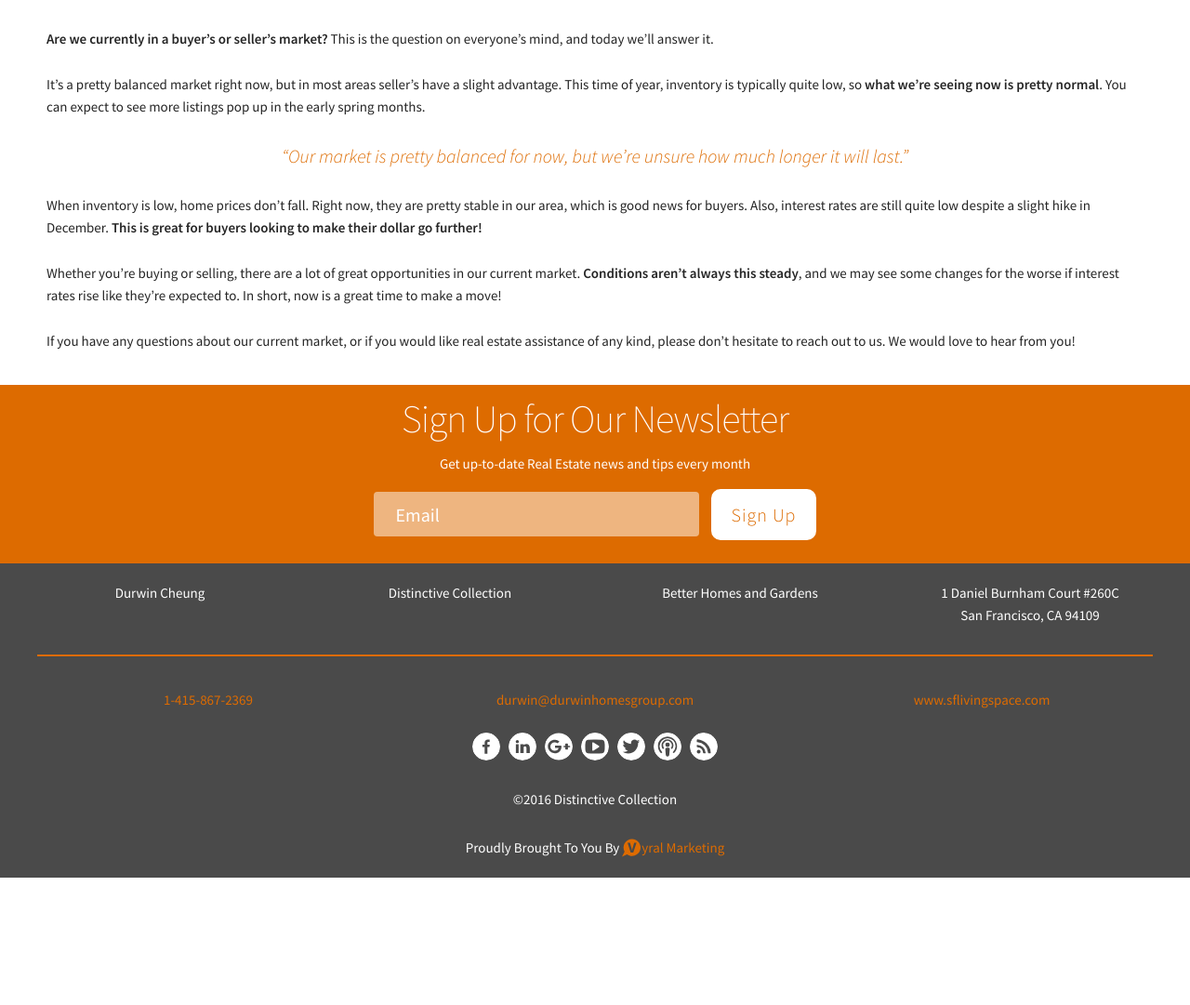
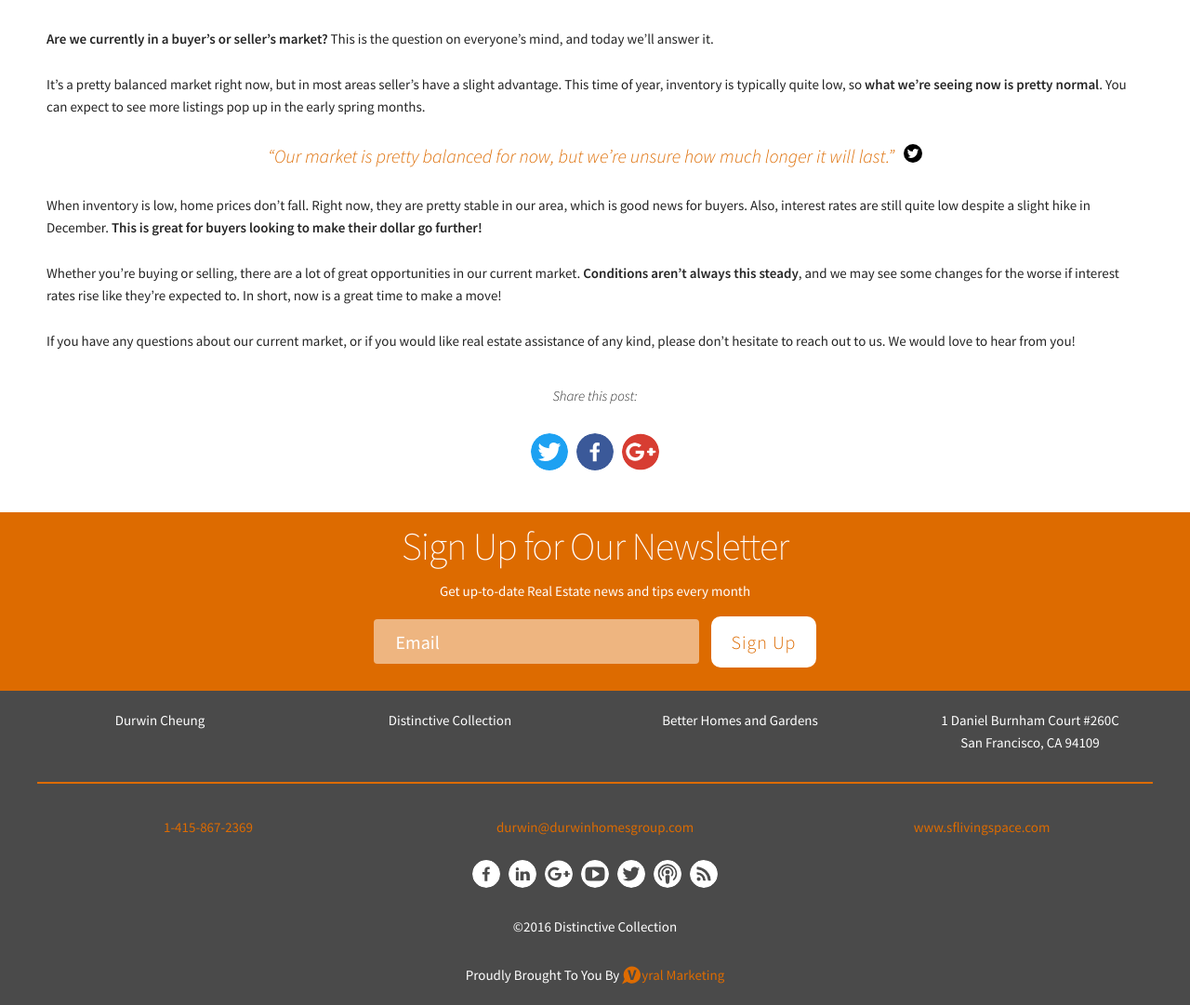
Before and after one commit to Vyralmarketing/Escrow, a Jekyll site: the page built from _posts/2016-03-25-sf-market.markdown, in a window 1280 px wide and 1400 px high, scrolled down 979 px. Shown: the part 319-1400 px from the top of the window at 93% size. Built offline with Jekyll 4.4.1, drawn with Linux system fonts in a browser that asks for light colours; before the commit the page ends 2242 px from its top, so only the background shows below that.

Commit message:
added post share buttons, tweet logo to pullquote

```diff
--- /dev/null
+++ b/_includes/share-buttons.html
@@ -0,0 +1,25 @@
+<div class="post-share">
+    <p class="light small">
+        <em>Share this post:</em>
+    </p>
+    <ul class="socials">
+        <li>
+            <a href="https://twitter.com/intent/tweet?text=&quot;{{ page.title }}&quot;%20{{ site.url }}{{ page.url }}%20via%20&#64;{{ site.data.settings.socials.twitter }}"
+            onclick="window.open(this.href, 'twitter-share', 'width=550,height=235');return false;" data-toggle="tooltip" title="Share on Twitter" itemprop="Twitter">
+                <svg id="Twitter" xmlns="http://www.w3.org/2000/svg" viewBox="0 0 50 50"><title>twitter_be</title><path d="M559.51,92.38a25,25,0,1,0,25,25A25,25,0,0,0,559.51,92.38Zm12.23,18.73c0,0.27,0,.55,0,0.82,0,8.34-6.35,17.95-17.95,17.95a17.82,17.82,0,0,1-9.69-2.83,13.07,13.07,0,0,0,1.52.08,12.63,12.63,0,0,0,7.83-2.7,6.32,6.32,0,0,1-5.9-4.37,7.79,7.79,0,0,0,1.19.1,5.29,5.29,0,0,0,1.48-.21,6.47,6.47,0,0,1-5.24-6.19v-0.08a7.81,7.81,0,0,0,3,.8,6.22,6.22,0,0,1-2.72-5.25,6.3,6.3,0,0,1,.91-3.18,18,18,0,0,0,13,6.6,7.17,7.17,0,0,1-.14-1.45A6.32,6.32,0,0,1,570,106.87a12.42,12.42,0,0,0,4-1.52,6.29,6.29,0,0,1-2.77,3.48,12.64,12.64,0,0,0,3.63-1A13.55,13.55,0,0,1,571.73,111.11Z" transform="translate(-534.51 -92.38)"/></svg>
+            </a>
+        </li>
+        <li>
+            <a  href="https://www.facebook.com/sharer/sharer.php?u={{ site.url }}{{ page.url }}"
+            onclick="window.open(this.href, 'facebook-share','width=580,height=296');return false;" data-toggle="tooltip" title="Share on Facebook" itemprop="Facebook">
+                <svg id="facebook" xmlns="http://www.w3.org/2000/svg" viewBox="0 0 50 50"><title>fb_be</title><path d="M419.86,30.23a25,25,0,1,0,25,25A25,25,0,0,0,419.86,30.23ZM426,47h-2c-1.85,0-2,.77-2,2v3h4.2l-0.59,4H422V68h-5V56h-4V52h4V48.61c0-3.8,2.25-5.87,5.65-5.87a22.16,22.16,0,0,1,3.35.18V47Z" transform="translate(-394.86 -30.23)"/></svg>
+            </a>
+        </li>
+        <li>
+            <a href="https://plus.google.com/share?url={{ site.url }}{{ page.url }}"
+           onclick="window.open(this.href, 'google-plus-share', 'width=490,height=530');return false;" data-toggle="tooltip" title="Share on Google plus" itemprop="GooglePlus">
+                <svg id="Google_plus" data-name="Google plus" xmlns="http://www.w3.org/2000/svg" viewBox="0 0 51.86 50"><path d="M419.86,89.5c-14.32,0-25.93,11.19-25.93,25s11.61,25,25.93,25,25.93-11.19,25.93-25S434.18,89.5,419.86,89.5ZM412.45,127a12.68,12.68,0,0,1-12.87-14c0.81-6.69,7.24-11.58,14.19-10.94a12.5,12.5,0,0,1,6.72,2.67,0.74,0.74,0,0,1,0,1.12l-2.38,2.2a0.81,0.81,0,0,1-1,0,7.53,7.53,0,0,0-4.65-1.49,7.9,7.9,0,1,0,0,15.79c4.28,0,6.33-2.49,7.07-4.37a0.77,0.77,0,0,0-.75-1h-5.53c-0.44,0-.24-0.33-0.24-0.76v-2.77c0-.42-0.2-0.47.24-0.47H424a0.68,0.68,0,0,1,.79.52,8.81,8.81,0,0,1,.1,1.35C424.9,122,419.93,127,412.45,127Zm27-11h-2.11c-0.44,0-.33.63-0.33,1.05v2a1.45,1.45,0,0,1-1.26.91h-2.13c-0.44,0-1.61-.49-1.61-0.91v-2c0-.42.47-1.05,0-1.05h-2.11c-0.44,0-.92-0.05-0.92-0.47v-2.05c0-.42.48-0.47,0.92-0.47H432c0.44,0,0-.63,0-1.05v-2c0-.42,1.18-0.91,1.61-0.91h2.13a1.45,1.45,0,0,1,1.26.91v2c0,0.42-.11,1.05.33,1.05h2.11c0.44,0,1.56.05,1.56,0.47v2.05C441,115.95,439.88,116,439.44,116Z" transform="translate(-393.93 -89.5)"/></svg>
+            </a>
+        </li>
+    </ul>
+</div>
--- a/_layouts/post.html
+++ b/_layouts/post.html
@@ -41,10 +41,15 @@
     <main>
       <div class="container">
         <div class="row">
-          <div class="twelve columns post-content">
-            <p><time datetime="{{ page.date | date_to_xmlschema }}" itemprop="datePublished">{{ page.date | date: "%b %-d, %Y" }}</time></p>
-            {{ content }}
-          </div>
+          <article class="post" itemscope itemtype="http://schema.org/BlogPosting">
+            <div class="twelve columns post-content"  itemprop="articleBody">
+              <p><time datetime="{{ page.date | date_to_xmlschema }}" itemprop="datePublished">{{ page.date | date: "%b %-d, %Y" }}</time></p>
+              {{ content }}
+            </div>
+          </article>
+        </div>
+        <div class="row">
+          {% include share-buttons.html %}
         </div>
       </div>
     </main>
@@ -67,7 +72,6 @@
     <div class="post-content" itemprop="articleBody">
       {{ content }}
     </div>
-
   </article>
 </div>
 {% endcomment %}
--- a/_sass/_posts.sass
+++ b/_sass/_posts.sass
@@ -94,6 +94,12 @@
   max-width: 70%
   display: block
   margin: 1.5rem auto
+  &::after
+    content: ""
+    @include size(2rem)
+    background: url(/img/svg/twitter_be.svg)
+    display: inline-block
+    margin-left: 1rem
 
 .post
   #hero
@@ -145,6 +151,14 @@
     color: white
     &:hover
       color: $brand-light
+.post-share
+  text-align: center
+  #Twitter
+    fill: #1DA1F2
+  #facebook
+    fill: #3B5999
+  #Google_plus
+    fill: #D73D32
 
 @media(max-width: 1000px)
   .six.columns.post-wrapper
```
Also changed, not shown: img/svg/g+_be.svg, 1 other file.
